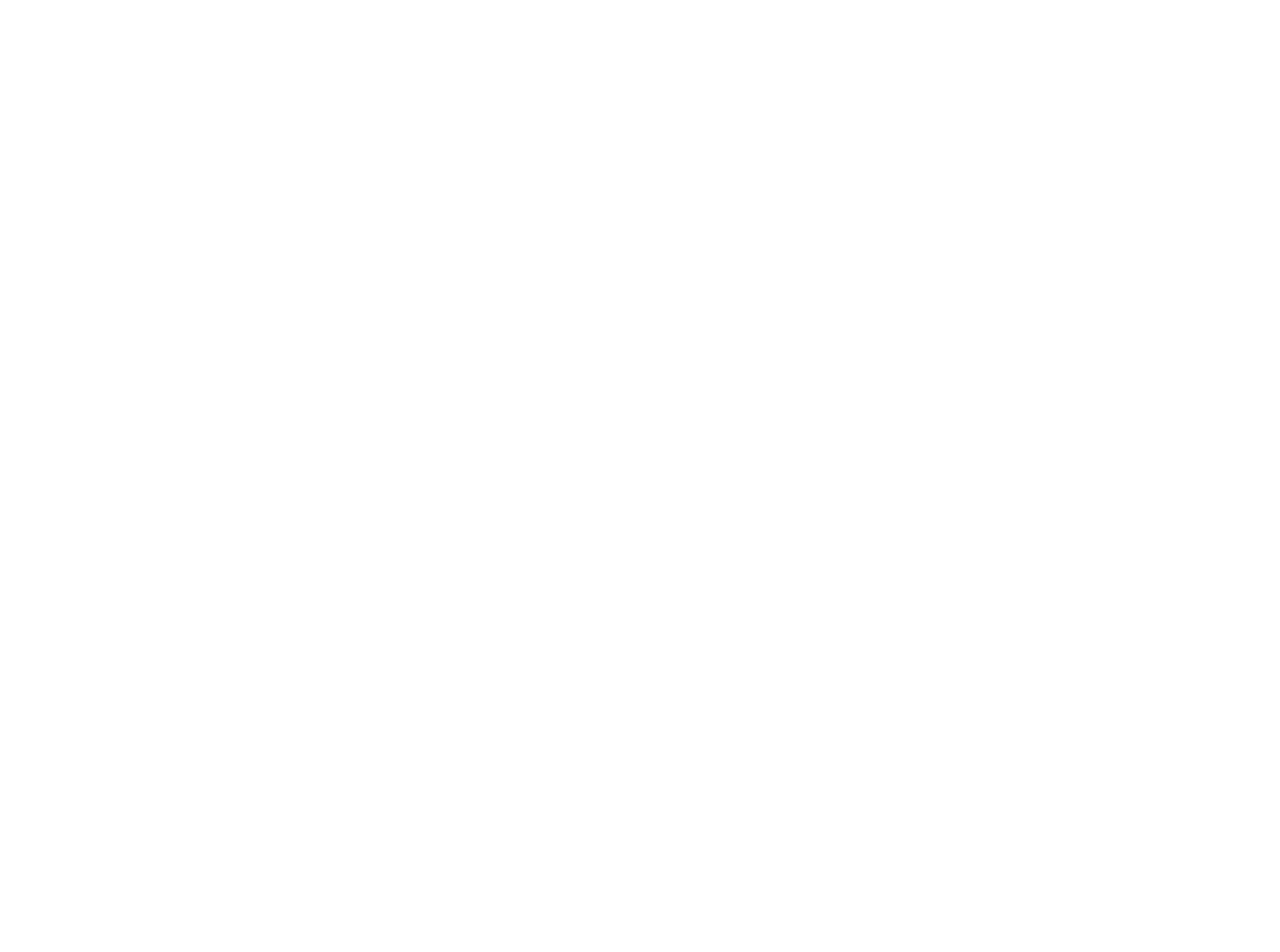
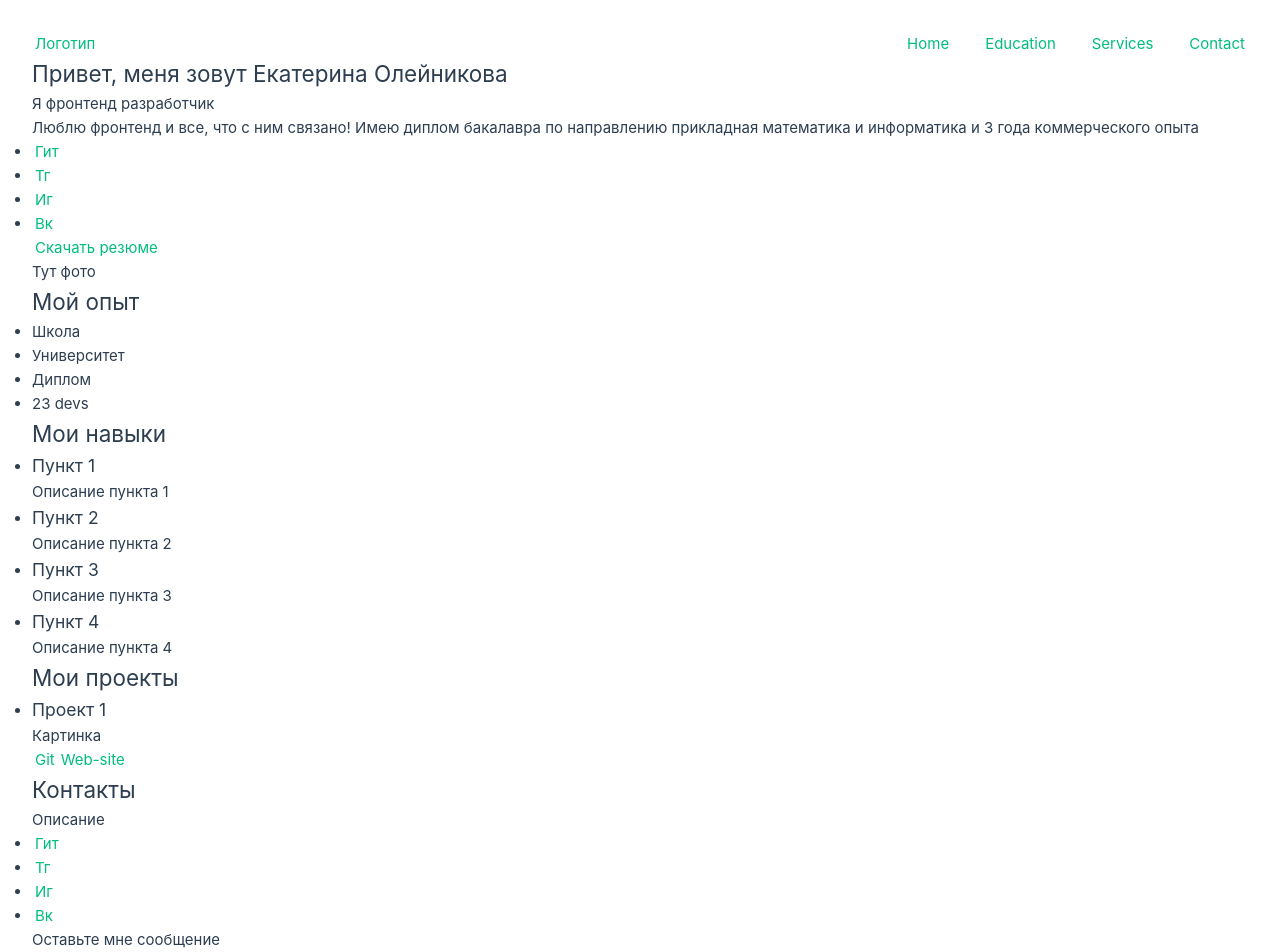
Before and after one commit to Kawin-xxx/Portfolio, a Vue app in the folder portfolio/: page / in a window 1280 px wide. Shown: the top 952 px of the page. Before the commit the page ends 800 px from the top, so only its background shows below. Built offline with nearby package versions, Linux system fonts and the light colour scheme.

Commit message:
Add base templates

```diff
--- a/portfolio/src/App.vue
+++ b/portfolio/src/App.vue
@@ -5,6 +5,7 @@
   import ProjectsSection from './components/ProjectsSection.vue'
   import ContactsSection from './components/ContactsSection.vue'
   import MainFooter from './components/MainFooter.vue'
+  import ExperienceSection from './components/ExperienceSection.vue'
 
   export default {
     components: {
@@ -14,6 +15,7 @@
       ProjectsSection,
       ContactsSection,
       MainFooter,
+      ExperienceSection
     }
   }
 </script>
@@ -24,6 +26,7 @@
 
     <main>
       <AboutSection />
+      <ExperienceSection />
       <SkillsSection />
       <ProjectsSection />
       <ContactsSection />
@@ -34,8 +37,4 @@
 </template>
 
 <style scoped>
-/* .page {
-  display: flex;
-  flex-direction: column;
-} */
 </style>
--- a/portfolio/src/components/AboutSection.vue
+++ b/portfolio/src/components/AboutSection.vue
@@ -6,7 +6,35 @@
 
 <template>
     <section class="about">
-        <div class="about__container container"></div>
+        <div class="about__container container">
+            <div class="about__description">
+                <h1 class="about__title">Привет, меня зовут Екатерина Олейникова</h1>
+                <p class="about__description">Я фронтенд разработчик</p>
+                <p class="about__description">Люблю фронтенд и все, что с ним связано!
+                    Имею диплом бакалавра по направлению прикладная
+                    математика и информатика и 3 года коммерческого опыта
+                </p>
+
+                <ul class="about__social social">
+                    <li class="social__item">
+                        <a class="social__link" href="">Гит</a>
+                    </li>
+                    <li class="social__item">
+                        <a class="social__link" href="">Тг</a>
+                    </li>
+                    <li class="social__item">
+                        <a class="social__link" href="">Иг</a>
+                    </li>
+                    <li class="social__item">
+                        <a class="social__link" href="">Вк</a>
+                    </li>
+                </ul>
+
+                <a href="" class="about__button">Скачать резюме</a>
+            </div>
+
+            <div class="about__photo">Тут фото</div>
+        </div>
     </section>
 </template>
 
--- a/portfolio/src/components/ContactsSection.vue
+++ b/portfolio/src/components/ContactsSection.vue
@@ -6,7 +6,43 @@
 
 <template>
     <section class="contacts">
-        <div class="contacts__container container"></div>
+        <div class="contacts__container container">
+            <h2 class="contacts__title">Контакты</h2>
+            <p class="contsacts__description">Описание</p>
+        </div>
+
+        <ul class="contacts__social social">
+            <li class="social__item">
+                <a class="social__link" href="">Гит</a>
+            </li>
+            <li class="social__item">
+                <a class="social__link" href="">Тг</a>
+            </li>
+            <li class="social__item">
+                <a class="social__link" href="">Иг</a>
+            </li>
+            <li class="social__item">
+                <a class="social__link" href="">Вк</a>
+            </li>
+        </ul>
+
+        <div class="contacts__form form">
+            <form action="">
+                <p class="form-description">Оставьте мне сообщение</p>
+                <label for="">
+                    <input type="text" placeholder="Имя">
+                    <span></span>
+                </label>
+                <label for="">
+                    <input type="text" placeholder="Email">
+                    <span></span>
+                </label>
+                <label for="">
+                    <input type="text" placeholder="Сообщение">
+                    <span></span>
+                </label>
+            </form>
+        </div>
     </section>
 </template>
 
--- /dev/null
+++ b/portfolio/src/components/ExperienceSection.vue
@@ -0,0 +1,22 @@
+<script>
+
+export default {
+}
+</script>
+
+<template>
+    <section class="experience">
+        <div class="experience__container container">
+            <h2 class="experience__title">Мой опыт</h2>
+            <ul class="experience__list">
+                <li class="experience__item">Школа</li>
+                <li class="experience__item">Университет</li>
+                <li class="experience__item">Диплом</li>
+                <li class="experience__item">23 devs</li>
+            </ul>
+        </div>
+    </section>
+</template>
+
+<style scoped>
+</style>
--- a/portfolio/src/components/MainFooter.vue
+++ b/portfolio/src/components/MainFooter.vue
@@ -6,7 +6,9 @@
 
 <template>
     <section class="footer">
-        <div class="footer__container container"></div>
+        <div class="footer__container container">
+            <p class="footer__description">Разработано Екатериной Олейниковой в 2024 году</p>
+        </div>
     </section>
 </template>
 
--- a/portfolio/src/components/MainHeader.vue
+++ b/portfolio/src/components/MainHeader.vue
@@ -6,9 +6,53 @@
 
 <template>
     <header class="header">
-        <div class="header__container container"></div>
+        <div class="header__container container">
+            <div class="header__logo-wrapper logo">
+                <a class="logo__link" href="#">
+                    Логотип
+                </a>
+            </div>
+
+            <nav class="header__navigation navigation">
+                <button class="navigation__toggle navigation__toggle--close" type="button">
+                    <span class="visually-hidden">Открыть меню</span>
+                </button>
+                <ul class="navigation__list site-list">
+                    <li class="site-list__item">
+                        <a href="" class="site-list__link">Home</a>
+                    </li>
+                    <li class="site-list__item">
+                        <a href="" class="site-list__link">Education</a>
+                    </li>
+                    <li class="site-list__item">
+                        <a href="" class="site-list__link">Services</a>
+                    </li>
+                    <li class="site-list__item">
+                        <a href="" class="site-list__link">Contact</a>
+                    </li>
+                </ul>
+            </nav>
+        </div>
     </header>
 </template>
 
 <style scoped>
+.header__container {
+    display: flex;
+    justify-content: space-between;
+}
+
+.site-list {
+    list-style: none;
+    display: flex;
+    column-gap: 30px;
+}
+
+.navigation__toggle--close {
+    display: none;
+}
+
+.navigation__toggle--open {
+    display: block;
+}
 </style>
--- a/portfolio/src/components/ProjectsSection.vue
+++ b/portfolio/src/components/ProjectsSection.vue
@@ -6,7 +6,19 @@
 
 <template>
     <section class="projects">
-        <div class="projects__container container"></div>
+        <div class="projects__container container">
+            <h2 class="projects__title">Мои проекты</h2>
+            <ul class="projects__list">
+                <li class="projects__item">
+                    <h3>Проект 1</h3>
+                    <span>Картинка</span>
+                </li>
+                <div class="projects__buttons-wrapper">
+                    <a href="" class="projects__button">Git</a>
+                    <a href="" class="projects__button">Web-site</a>
+                </div>
+            </ul>
+        </div>
     </section>
 </template>
 
--- a/portfolio/src/components/SkillsSection.vue
+++ b/portfolio/src/components/SkillsSection.vue
@@ -6,7 +6,27 @@
 
 <template>
     <section class="skills">
-        <div class="skills__container container"></div>
+        <div class="skills__container container">
+            <h2 class="skills__title">Мои навыки</h2>
+            <ul class="skills__list">
+                <li class="skills__item skills-card">
+                    <h3 class="skills-card__title">Пункт 1</h3>
+                    <p class="skills-card__description">Описание пункта 1</p>
+                </li>
+                <li class="skills__item">
+                    <h3 class="skills-card__title">Пункт 2</h3>
+                    <p class="skills-card__description">Описание пункта 2</p>
+                </li>
+                <li class="skills__item">
+                    <h3 class="skills-card__title">Пункт 3</h3>
+                    <p class="skills-card__description">Описание пункта 3</p>
+                </li>
+                <li class="skills__item">
+                    <h3 class="skills-card__title">Пункт 4</h3>
+                    <p class="skills-card__description">Описание пункта 4</p>
+                </li>
+            </ul>
+        </div>
     </section>
 </template>
 
```
Also changed, not shown: portfolio/src/assets/variables.scss (added, +7 -0 lines), portfolio/src/assets/fonts.scss (added).
